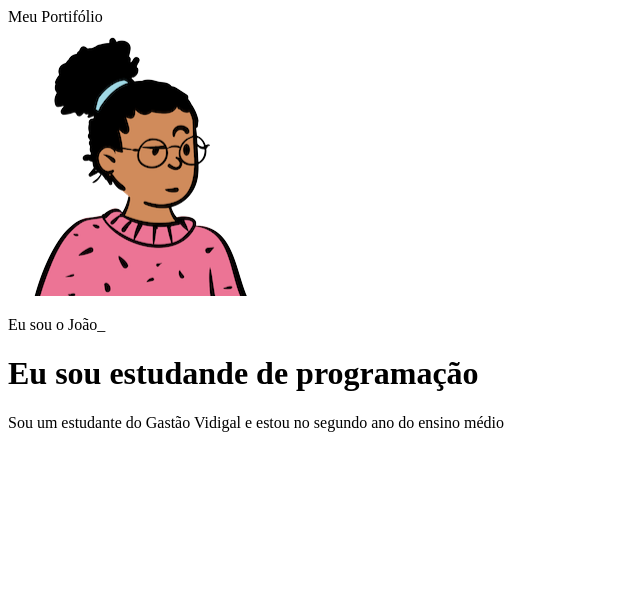
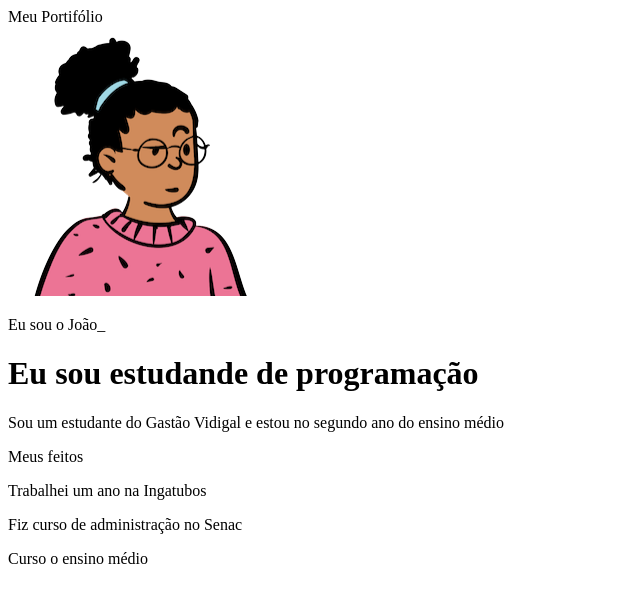
Before and after one commit to joaohenrique2000/3T-2E, a plain HTML site: page index.html in a window 1280 px wide. Shown: the whole page, without its empty margins (0-640 px from the left). Drawn offline with Linux system fonts and the light colour scheme; files whose address does not match are found by name.

Commit message:
Update index.html

```diff
--- a/index.html
+++ b/index.html
@@ -12,7 +12,14 @@
     <p>Eu sou o João_</p>
     <h1>Eu sou estudande de programação</h1>
     <p>Sou um estudante do Gastão Vidigal e estou no segundo ano do ensino médio</p>
+    <p>Meus feitos</p>
+    <div>
+     <p>Trabalhei um ano na Ingatubos</p>
+     <p>Fiz curso de administração no Senac</p>
+     <p>Curso o ensino médio</p>
+    </div>
     </header>
 </body>
 
+
 </html>
```
